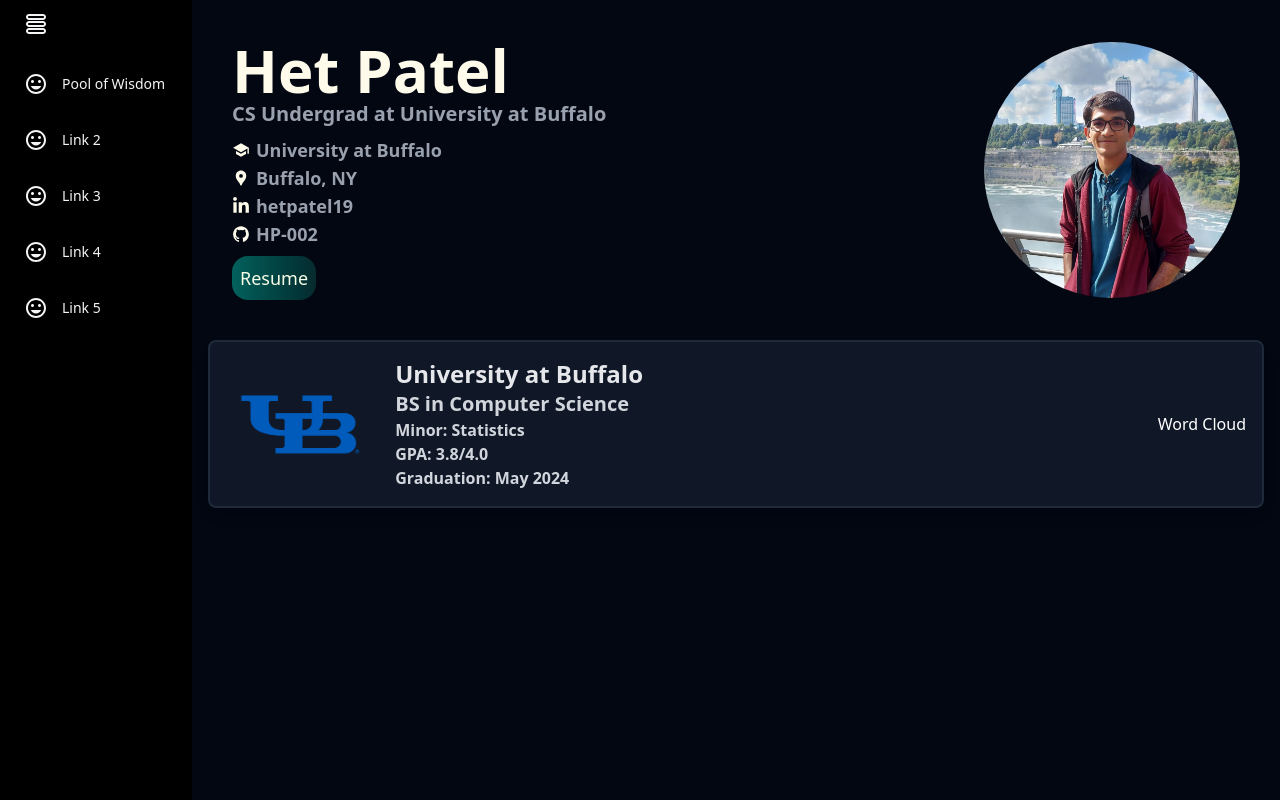
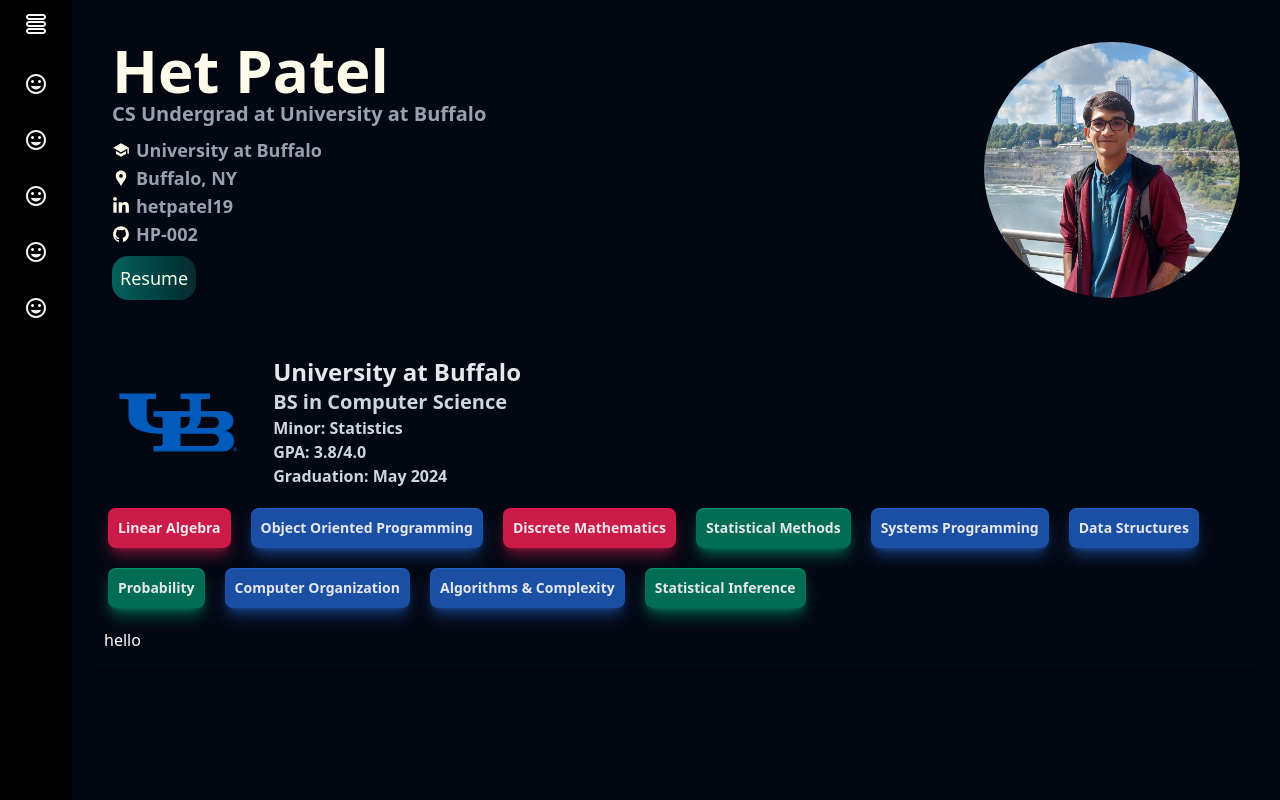
Before and after one commit to HP-002/portfolio, a React (Vite) app: page / in a window 1280 px wide. Built offline with nearby package versions, Linux system fonts and the light colour scheme.

Commit message:
feat: implement WordCloud component and add Course component for coursework display; update Sidebar state management

```diff
--- a/src/Components/AboutMe.jsx
+++ b/src/Components/AboutMe.jsx
@@ -19,7 +19,7 @@
                 <div
                     className="text-left text-gray-400 font-semibold"
                 >
-                    <div class="flex items-center gap-1.5">
+                    <div className="flex items-center gap-1.5">
                         <p
                             className="text-balance text-xl"
                         >
--- /dev/null
+++ b/src/Components/Course.jsx
@@ -0,0 +1,31 @@
+
+function Course(props) {
+
+    const color =
+        props.category === "cse" ?
+            "bg-blue-500/60 shadow-blue-500/40 inset-shadow-blue-500/40 " :
+            props.category === "mth" ?
+                "bg-rose-500/80 shadow-rose-500/40 inset-shadow-rose-500/40 " :
+                "bg-emerald-400/50 shadow-emerald-400/40 inset-shadow-emerald-400/40 "
+
+    return (
+        <div
+            className="relative group"
+        >
+            <p
+                className={`m-1 p-2.5 text-gray-200  rounded-lg text-sm font-semibold
+             inset-shadow-xs shadow-lg ${color}`}
+            >
+                {props.title}
+            </p>
+            <p
+                className="group-hover:block z-1 transition-all duration-300 translate-x-10 group-hover:translate-x-0 opacity-0 group-hover:opacity-100
+                absolute left-1 top-full mt-1 w-fit p-2 bg-white/35 backdrop-blur-lg text-sm rounded-lg shadow-lg"
+            >
+                {props.description}
+            </p>
+        </div>
+    )
+}
+
+export default Course
--- a/src/Components/Education.jsx
+++ b/src/Components/Education.jsx
@@ -1,11 +1,11 @@
 import UBLogo from "../assets/ublogo.png"
-// import coursework from "../data/coursework.js"
+import WordCloud from "./WordCloud.jsx"
 
 function Education() {
     return (
         <div
-            className="border-2 border-gray-800 bg-gray-900 text-white p-4 rounded-lg shadow-lg m-4
-            flex flex-col sm:flex-row gap-4 items-center justify-between"
+            className="text-white p-4 rounded-lg shadow-lg m-4
+            flex flex-wrap flex-col sm:flex-row gap-4 sm:items-center sm:justify-between"
         >
             {/* Left */}
             <div
@@ -51,8 +51,10 @@
             </div>
 
             {/* Right */}
+            <WordCloud />
+
             <div>
-                Word Cloud
+                hello
             </div>
         </div>
     )
--- a/src/Components/Sidebar.jsx
+++ b/src/Components/Sidebar.jsx
@@ -4,7 +4,7 @@
 import { useState } from "react"
 
 function Sidebar() {
-    const [isOpen, setIsOpen] = useState(true)
+    const [isOpen, setIsOpen] = useState(false)
 
     function toggleSidebar() {
         setIsOpen(!isOpen)
--- /dev/null
+++ b/src/Components/WordCloud.jsx
@@ -0,0 +1,21 @@
+import Course from "./Course.jsx"
+import coursework from './../data/coursework.js';
+
+function WordCloud() {
+    return (
+        <div
+            className="flex justify-stretch justify-items-stretch flex-wrap gap-3"
+        >
+            {coursework.map((course) => (
+                <Course
+                    key={course.id}
+                    title={course.title}
+                    category={course.category}
+                    description={course.description}
+                />
+            ))}
+        </div>
+    )
+}
+
+export default WordCloud
```
